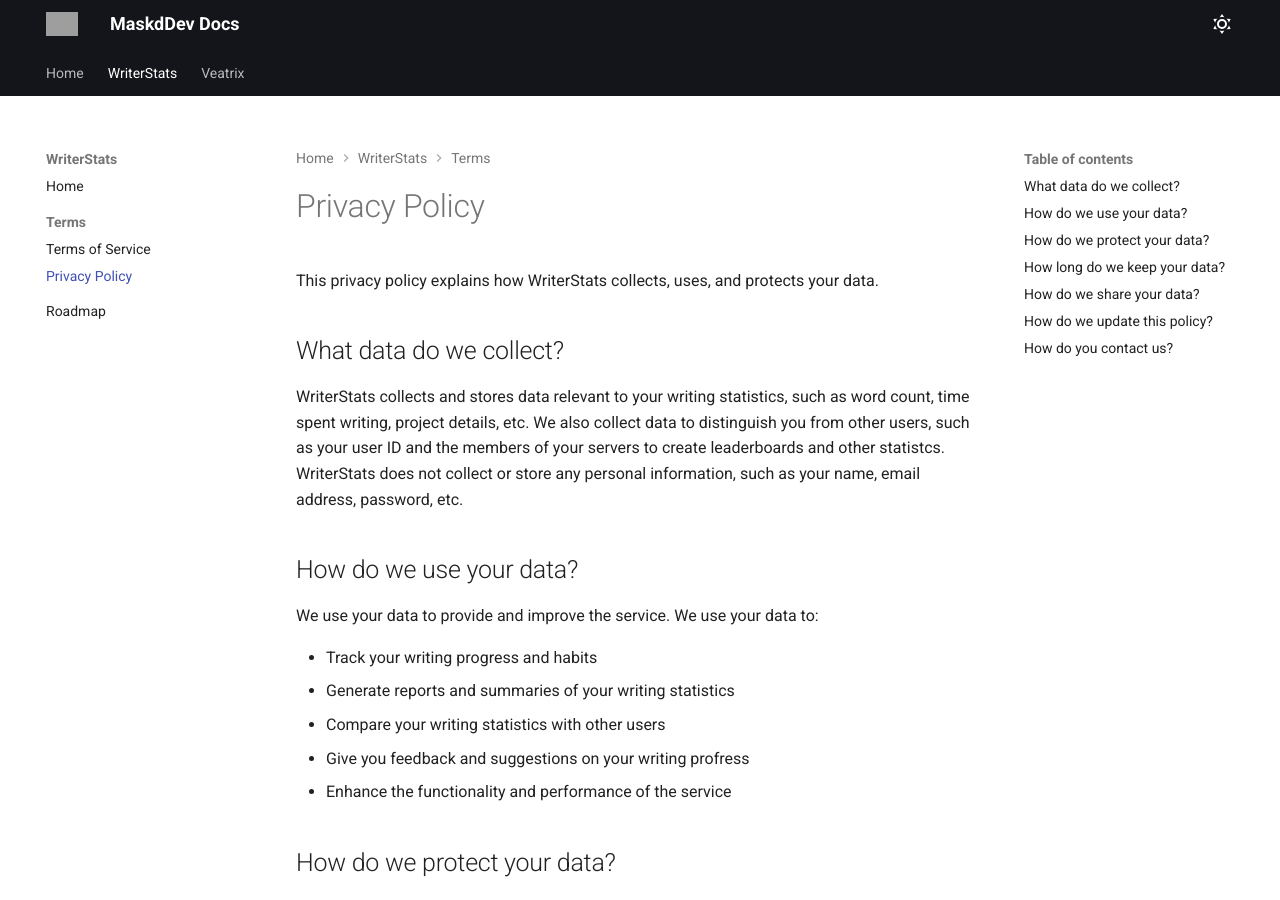
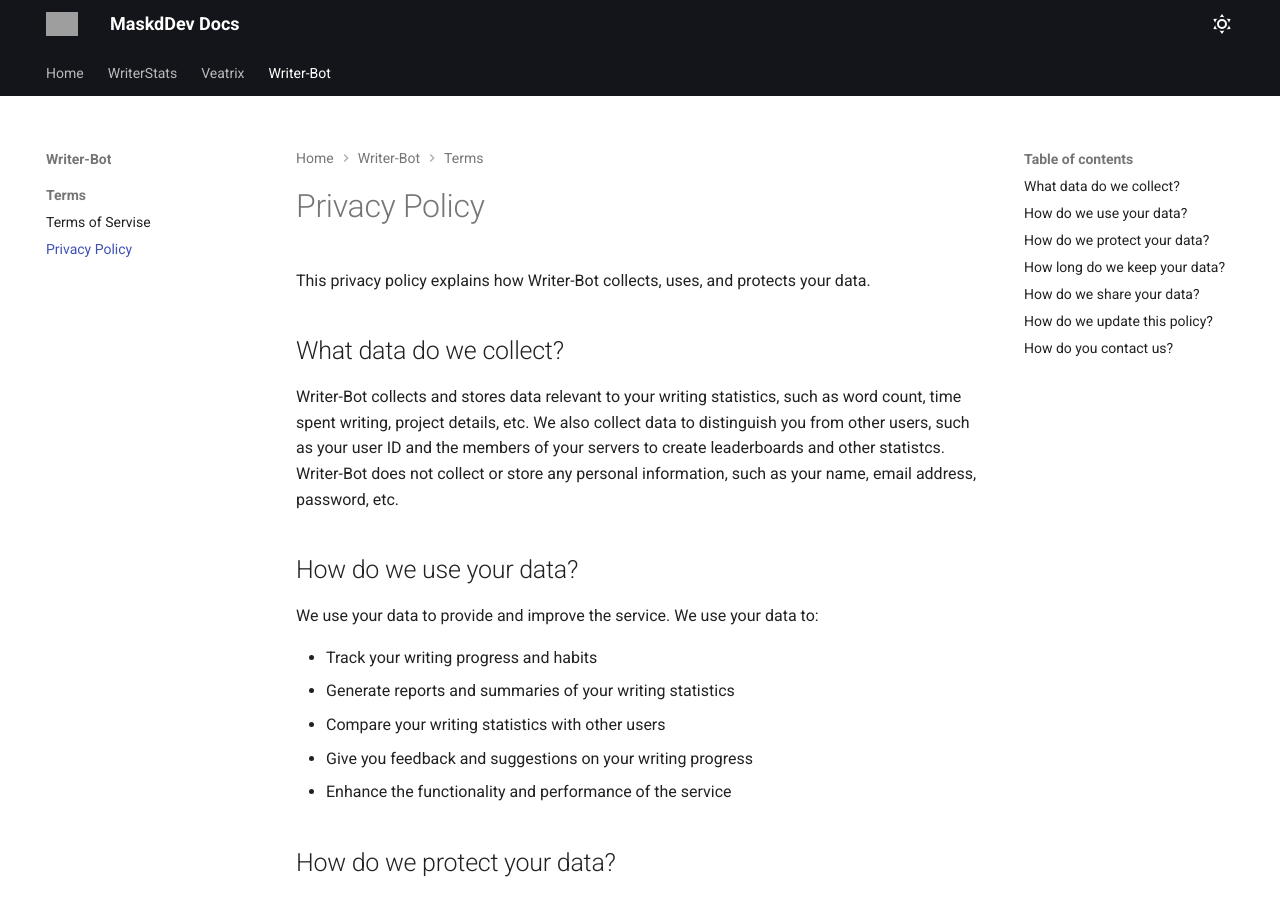
Before and after one commit to MaskdDev/MaskdDev-Docs, an MkDocs documentation site: the page built from docs/writerbot/legal/privacy.md, in a window 1280 px wide and 900 px high. Built offline with MkDocs 1.6.1 and Material for MkDocs 9.7.7, drawn with Linux system fonts in a browser that asks for light colours; some of the changed text lies outside the part shown; grey boxes are pictures that could not be loaded.

Commit message:
Added Writer-Bot privacy policy and ToS

```diff
--- a/docs/writerstats/legal/privacy.md
+++ b/docs/writerbot/legal/privacy.md
@@ -1,10 +1,10 @@
 # Privacy Policy
 
-This privacy policy explains how WriterStats collects, uses, and protects your data.
+This privacy policy explains how Writer-Bot collects, uses, and protects your data.
 
 ## What data do we collect?
 
-WriterStats collects and stores data relevant to your writing statistics, such as word count, time spent writing, project details, etc. We also collect data to distinguish you from other users, such as your user ID and the members of your servers to create leaderboards and other statistcs. WriterStats does not collect or store any personal information, such as your name, email address, password, etc.
+Writer-Bot collects and stores data relevant to your writing statistics, such as word count, time spent writing, project details, etc. We also collect data to distinguish you from other users, such as your user ID and the members of your servers to create leaderboards and other statistcs. Writer-Bot does not collect or store any personal information, such as your name, email address, password, etc.
 
 ## How do we use your data?
 
@@ -13,7 +13,7 @@
 - Track your writing progress and habits
 - Generate reports and summaries of your writing statistics
 - Compare your writing statistics with other users
-- Give you feedback and suggestions on your writing profress
+- Give you feedback and suggestions on your writing progress
 - Enhance the functionality and performance of the service
 
 ## How do we protect your data?
@@ -38,4 +38,4 @@
 
 ## How do you contact us?
 
-If you have any questions or feedback about WriterStats or this policy, please contact us at support@maskd.dev.
+If you have any questions or feedback about Writer-Bot or this policy, please contact us at support@maskd.dev.
--- a/mkdocs.yml
+++ b/mkdocs.yml
@@ -55,6 +55,11 @@
       - Terms of Service: veatrix/legal/index.md
       - Privacy Policy: veatrix/legal/privacy.md
 
+  - Writer-Bot:
+    - Terms:
+      - Terms of Servise: writerbot/legal/index.md
+      - Privacy Policy: writerbot/legal/privacy.md
+
 plugins:
   - redirects:
       redirect_maps:
```
Also changed, not shown: docs/writerbot/legal/index.md (added, +19 -0 lines).
